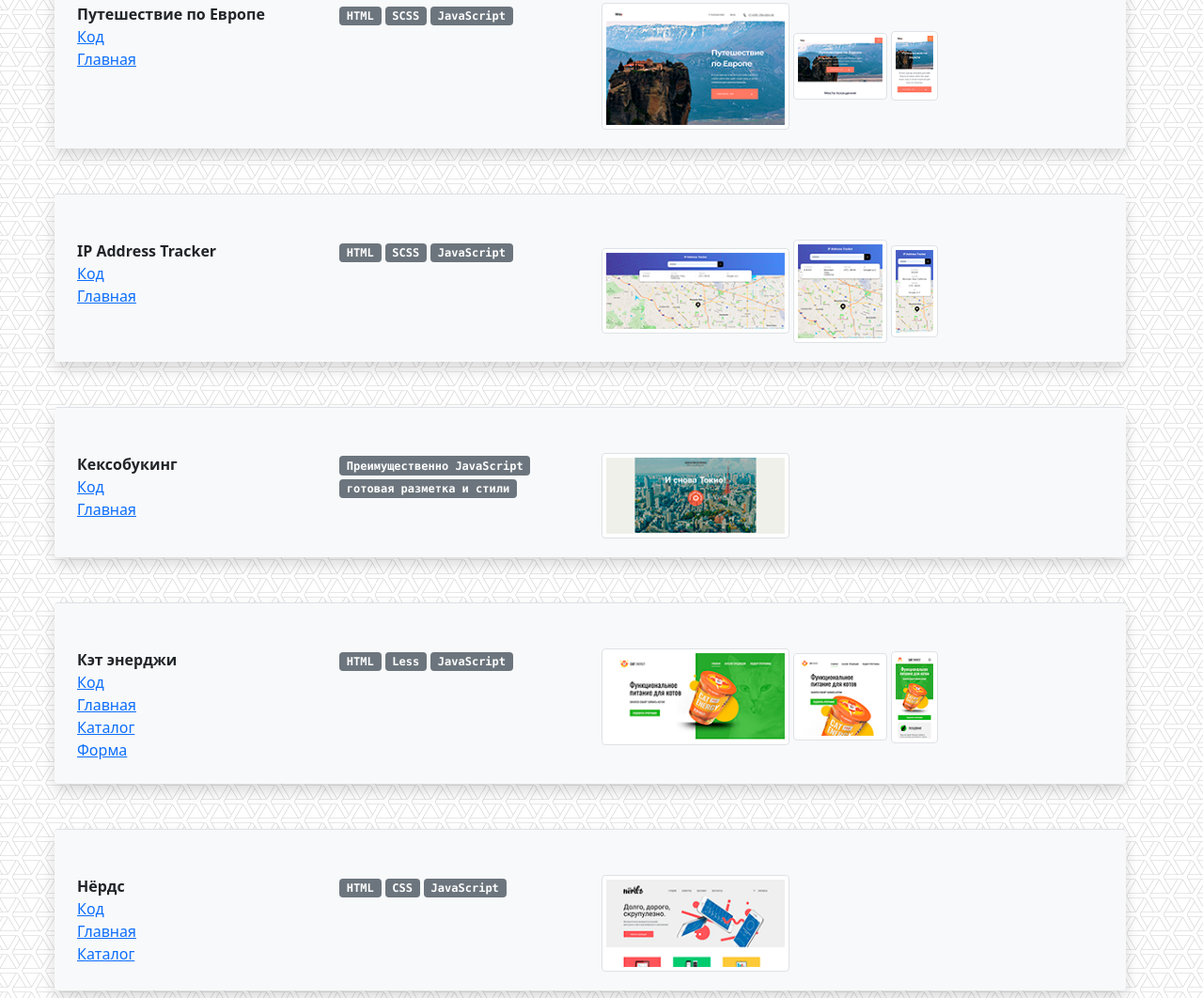
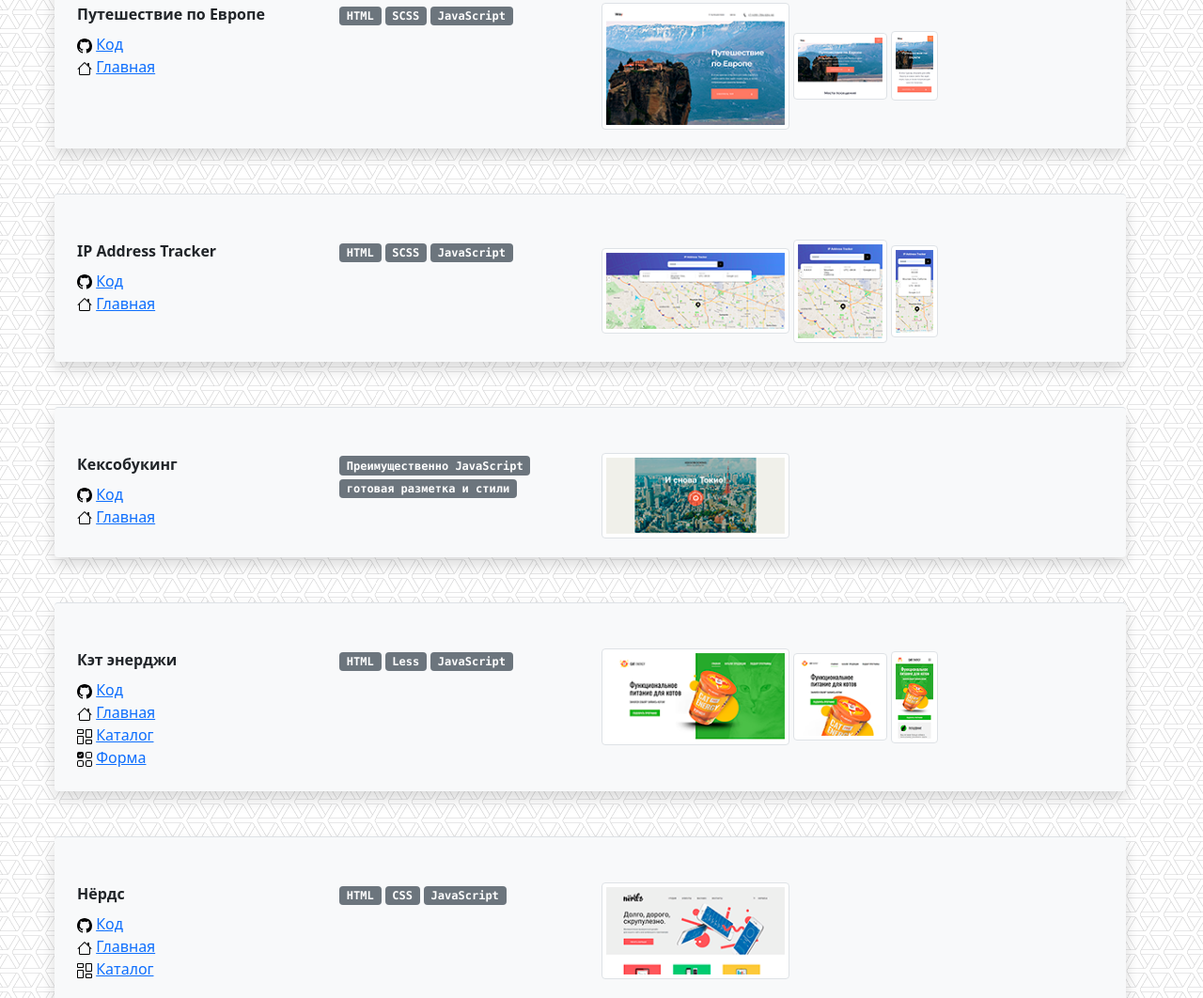
Before and after one commit to dmitry-ios/dmitry-ios.github.io, a website: page index.html in a window 1280 px wide. Shown: the part 584-1646 px from the top of the page at 94% size. Drawn offline with nearby package versions, Linux system fonts and the light colour scheme.

Commit message:
Добавляет иконки

```diff
--- a/index.html
+++ b/index.html
@@ -44,9 +44,10 @@
             <div class="row gy-5 border-top bg-light shadow pb-2 rounded" v-for="project in projects">
               <dt class="col-sm-3">
                 {{project.name}}
-                <ul class="list-unstyled">
+                <ul class="list-unstyled pt-2">
                   <li v-for="link in project.links">
-                    <a class="fw-normal" v-bind:href="link.url">{{titleByType(link.category)}}</a>
+                    <img v-bind:src="iconByType(link.category)" alt="link.category" width="16" height="16">
+                    <a class="fw-normal text-center" v-bind:href="link.url">{{titleByType(link.category)}}</a>
                   </li>
                 </ul>
               </dt>
--- a/js/script.js
+++ b/js/script.js
@@ -8,6 +8,13 @@ const titlesOfType = {
   'home': 'Главная',
   'catalog': 'Каталог',
   'form': 'Форма'
+};
+
+const iconNamesOfType = {
+  'code': '/img/icons/github.svg',
+  'home': '/img/icons/house.svg',
+  'catalog': '/img/icons/columns-gap.svg',
+  'form': '/img/icons/ui-checks-grid.svg'
 };
 
 new Vue({
@@ -43,6 +50,9 @@ new Vue({
     }
   },
   methods: {
+    iconByType: function (type) {
+      return iconNamesOfType[type];
+    },
     titleByType: function (type) {
       return titlesOfType[type];
     },
```
Also changed, not shown: img/icons/columns-gap.svg (added), img/icons/github.svg (added), img/icons/house.svg (added), img/icons/ui-checks-grid.svg (added).
